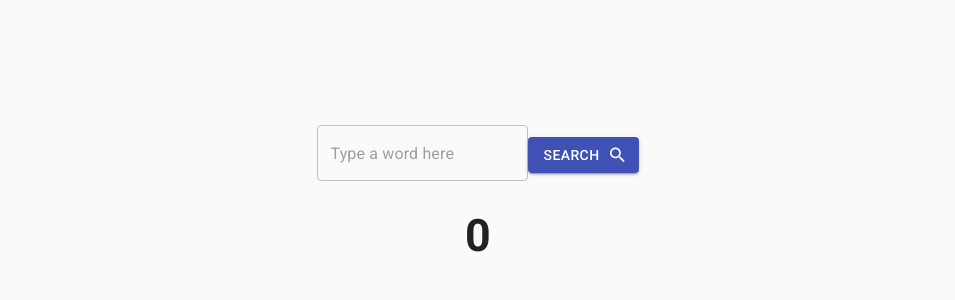
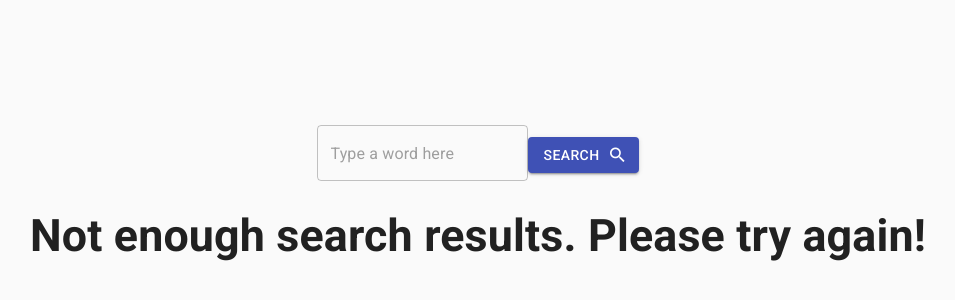
Before and after one commit to henry-hartzler/vocab-game, a React (Vite) app: page / in a window 1280 px wide. Shown: the part 192-492 px from the top of the page, without its empty margins (162-1117 px from the left). Built offline with nearby package versions, Linux system fonts and the light colour scheme.

Commit message:
returns search results

```diff
--- a/src/components/RandomWord.jsx
+++ b/src/components/RandomWord.jsx
@@ -4,7 +4,11 @@ const RandomWord = () => {
 	const wordsArray = useSelector((state) => state.words.wordsArray)
 	const randomIndex = Math.floor(Math.random() * wordsArray.length)
 
-	return <h1>{randomIndex}</h1>
+	if (wordsArray.length > 0) {
+		return <h1>{wordsArray[randomIndex].word}</h1>
+	} else {
+		return <h1>Not enough search results. Please try again!</h1>
+	}
 }
 
 export default RandomWord
--- a/src/features/words/wordsSlice.js
+++ b/src/features/words/wordsSlice.js
@@ -3,7 +3,7 @@ import axios from 'axios'
 
 export const fetchWords = createAsyncThunk('words/fetchWords', async (word) => {
 	const response = await axios.get(
-		`https://api.datamuse.com/words?ml=${word}&rel_trg=${word}`
+		`https://api.datamuse.com/words?ml=${word}&rel_trg=${word}&topics=${word}`
 	)
 	return response.data
 })
```
